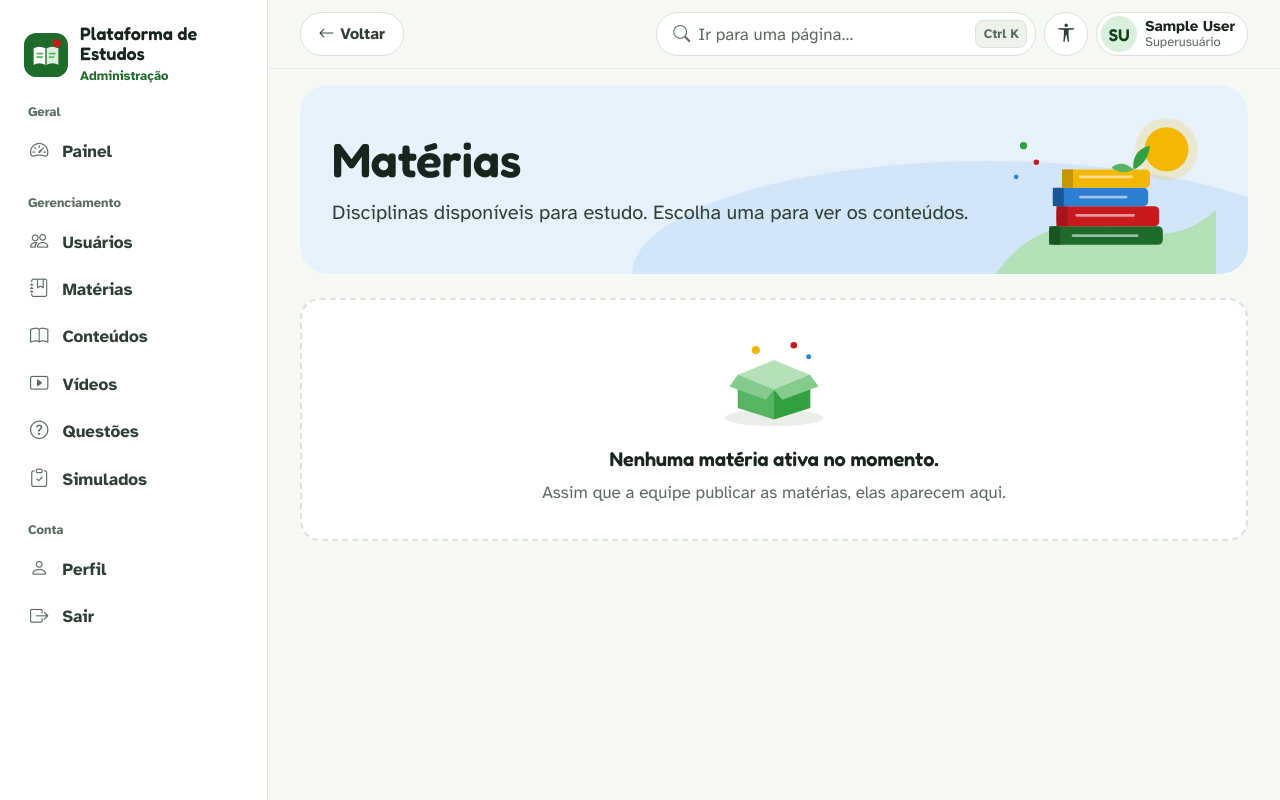
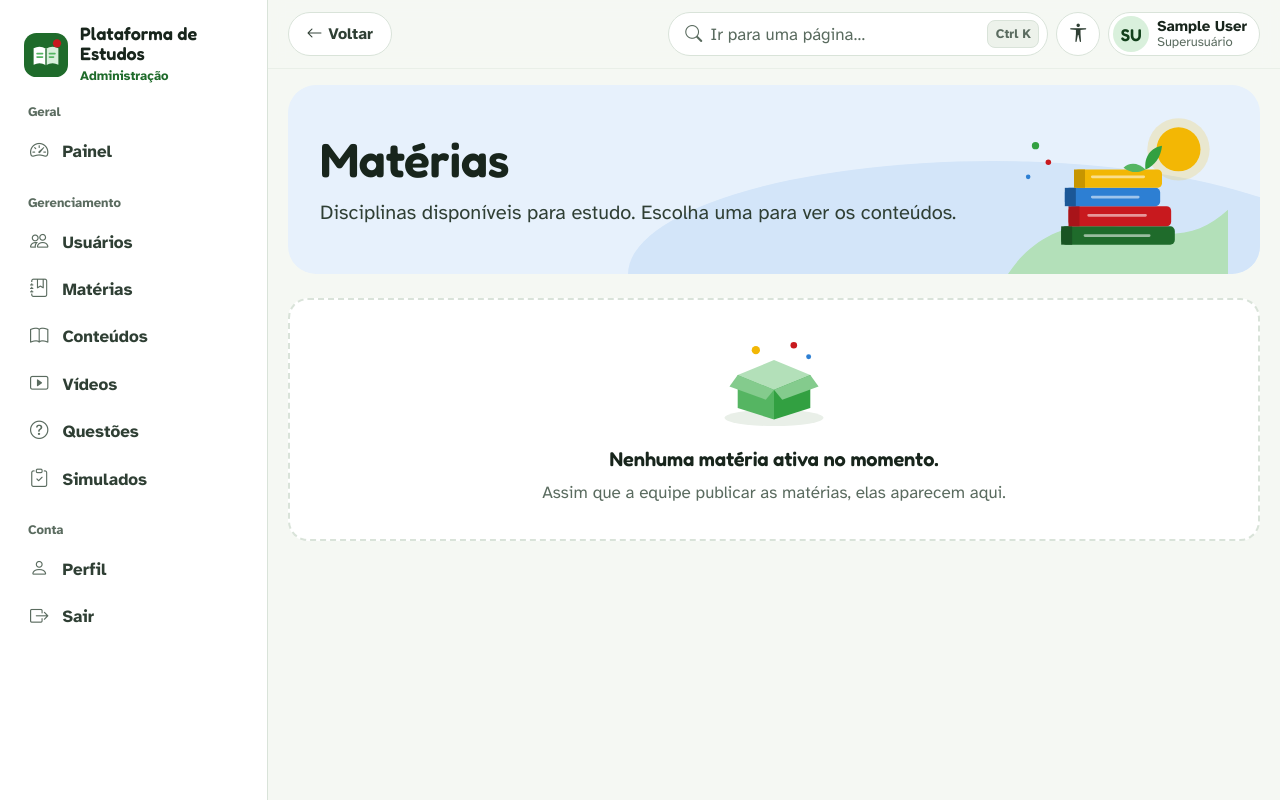
Before and after one commit to Francielp2/PlataformaDeEstudos, a Django app: page /materias/ in a window 1280 px wide. Run offline with Django 5.2, Linux system fonts and the light colour scheme; the visitor is signed in with stand-in values (Sample User, id 1); data that the repository does not hold is empty.

Commit message:
style: troca a ilustração da sidebar e reduz o respiro lateral
O broto vira uma ilustração geométrica de degraus com bandeira, e o espaço
entre a sidebar e o conteúdo cai de 32px para 20px (token --respiro-lateral).

```diff
--- a/static/css/base/tokens.css
+++ b/static/css/base/tokens.css
@@ -114,6 +114,8 @@
     --altura-topbar: 68px;
     --largura-conteudo: 1240px;
     --alvo-toque: 44px;
+    /* Respiro entre a sidebar e o conteúdo (e o fim da tela). */
+    --respiro-lateral: 1.25rem;
 }
 
 /* Alto contraste: escolhido no controle de acessibilidade (salvo no navegador). */
--- a/static/css/layout/shell.css
+++ b/static/css/layout/shell.css
@@ -11,9 +11,9 @@
 .app-conteudo {
     flex: 1;
     width: 100%;
-    max-width: calc(var(--largura-conteudo) + 2 * var(--esp-6));
+    max-width: calc(var(--largura-conteudo) + 2 * var(--respiro-lateral));
     margin: 0 auto;
-    padding: var(--esp-5) var(--esp-6) var(--esp-7);
+    padding: var(--esp-5) var(--respiro-lateral) var(--esp-7);
 }
 
 /* A área administrativa é mais densa: menos respiro, mesma identidade. */
--- a/static/css/layout/topbar.css
+++ b/static/css/layout/topbar.css
@@ -8,7 +8,7 @@
     align-items: center;
     gap: var(--esp-3);
     min-height: var(--altura-topbar);
-    padding: var(--esp-3) var(--esp-6);
+    padding: var(--esp-3) var(--respiro-lateral);
     background: rgb(245 248 243 / 0.92);
     backdrop-filter: blur(8px);
     border-bottom: 1px solid var(--linha-suave);
--- a/templates/usuarios/base_interno.html
+++ b/templates/usuarios/base_interno.html
@@ -15,7 +15,7 @@
             {% else %}
                 {% include "usuarios/sidebar_estudante.html" %}
                 <div class="sidebar-incentivo">
-                    <img src="{% static 'images/illustrations/broto.svg' %}" alt="" width="56" height="56">
+                    <img src="{% static 'images/illustrations/progresso.svg' %}" alt="" width="56" height="56">
                     <span>Um pouco por dia já faz diferença.</span>
                 </div>
             {% endif %}
```
Also changed, not shown: static/images/illustrations/broto.svg (deleted), static/images/illustrations/progresso.svg (added).
